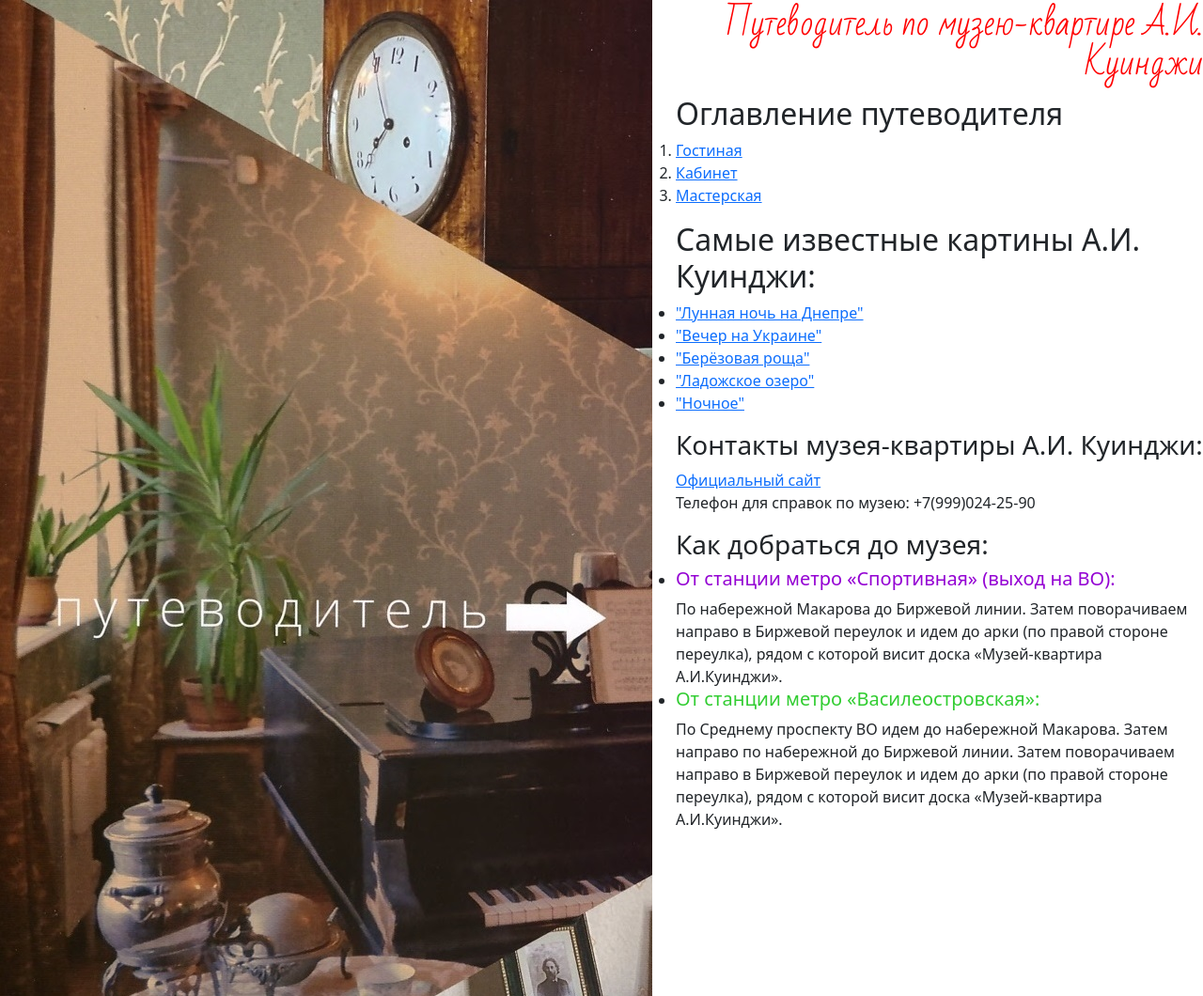
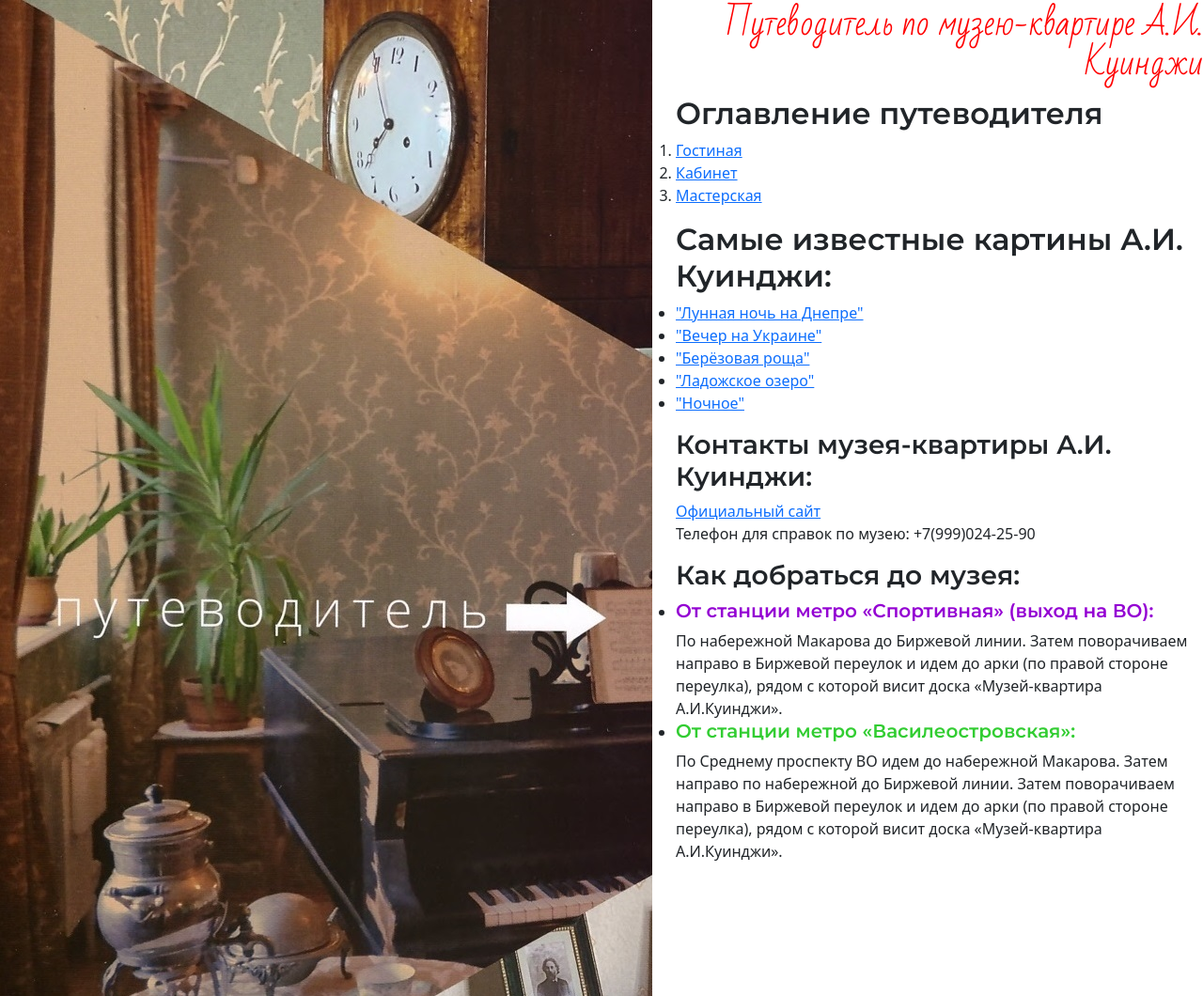
Before and after one commit to yulia-shem/Site, a Flask app: page / in a window 1280 px wide. Shown: the top 1060 px of the page at 94% size. Run offline with Flask 3, Linux system fonts and the light colour scheme; some libraries are stand-ins or nearby versions.

Commit message:
Изменения стиля

```diff
--- a/static/style/style.css
+++ b/static/style/style.css
@@ -6,11 +6,13 @@ h1 {
 }
 
 h2 {
-    /* font-family: 'Montserrat', sans-serif; */
+    font-family: 'Montserrat', sans-serif;
+    font-weight: 600;
 }
 
 h3 {
-    /* font-family: 'Montserrat', sans-serif; */
+    font-family: 'Montserrat', sans-serif;
+    font-weight: 600;
 }
 
 img {
--- a/templates/Квартира Куинджи.htm
+++ b/templates/Квартира Куинджи.htm
@@ -7,7 +7,7 @@
     <link rel="stylesheet" href="{{url_for('static', filename='style/style.css')}}">
     <link rel="preconnect" href="https://fonts.googleapis.com">
     <link rel="preconnect" href="https://fonts.gstatic.com" crossorigin>
-    <link href="https://fonts.googleapis.com/css2?family=Bad+Script&family=Montserrat:wght@400;700&display=swap"
+    <link href="https://fonts.googleapis.com/css2?family=Bad+Script&family=Montserrat:wght@400;600;700&display=swap"
         rel="stylesheet">
 </head>
 
```
